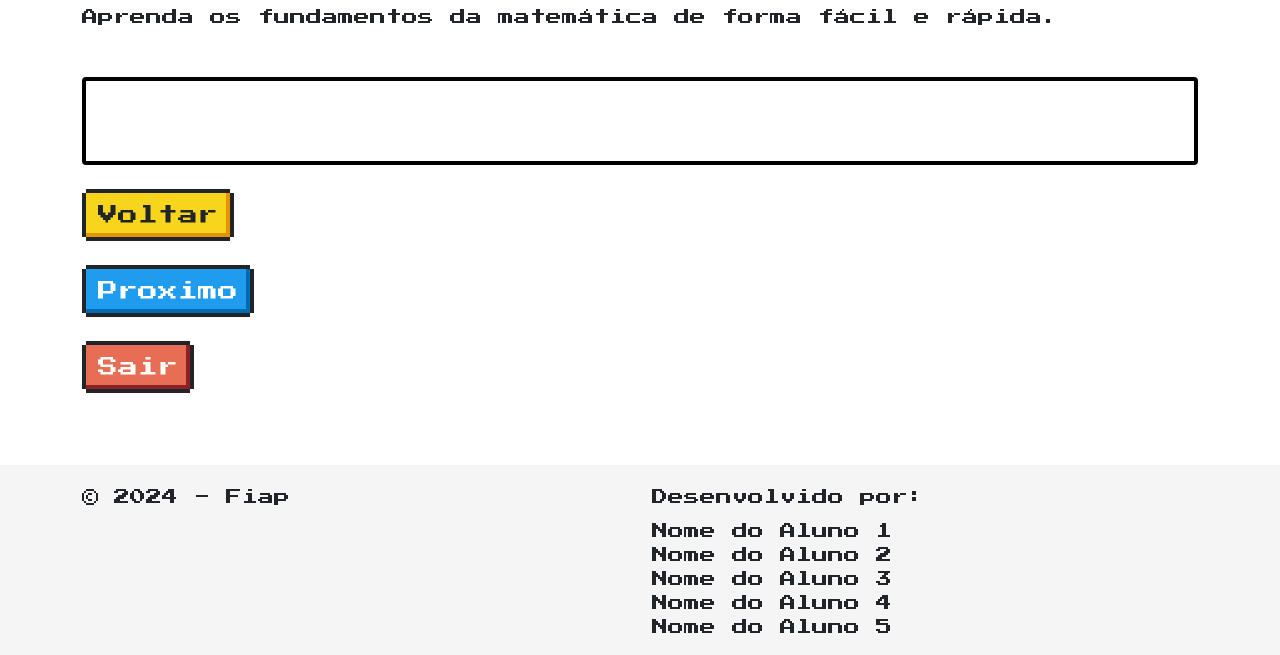
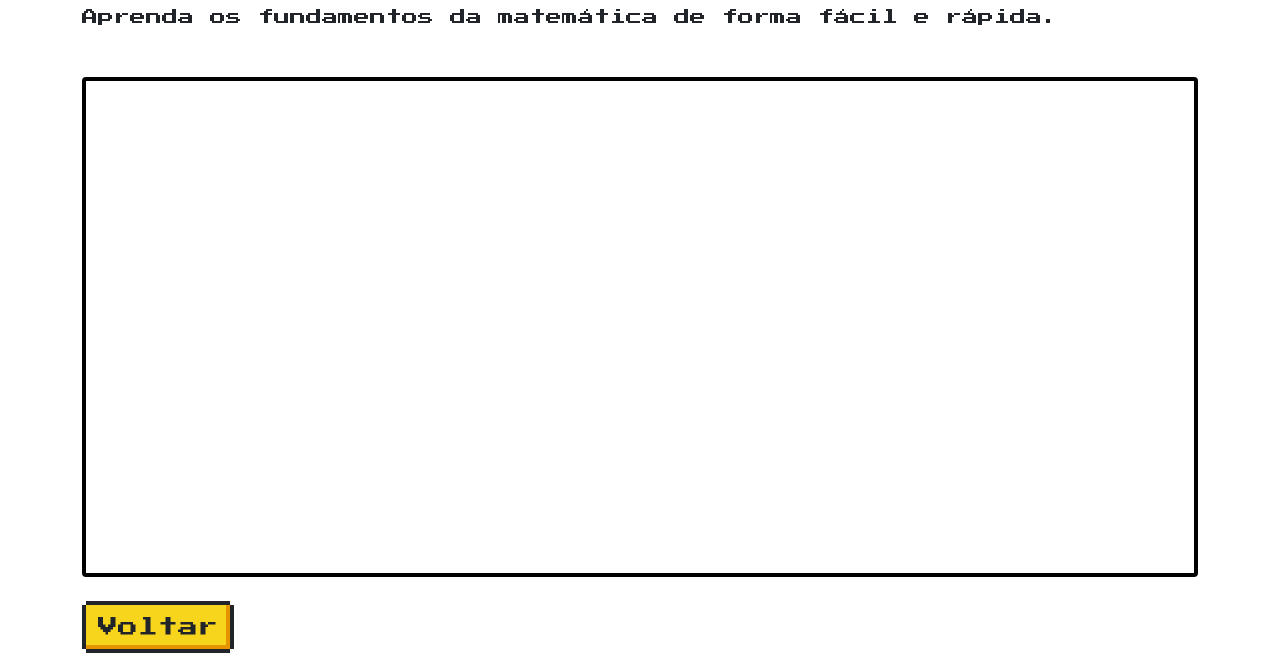
Before and after one commit to omateusborba/PaloAltoChallange, a website: page views/tutorial.html in a window 1280 px wide. Shown: the part 145-800 px from the top of the page. Drawn offline with nearby package versions, Linux system fonts and the light colour scheme.

Commit message:
card 500px

```diff
--- a/views/style.css
+++ b/views/style.css
@@ -3,6 +3,10 @@
     /* Remove o sublinhado */
     color: inherit;
     /* Herda a cor do texto do card */
+}
+
+.cinco{
+    height: 500px;
 }
 
 .quatro {
```
